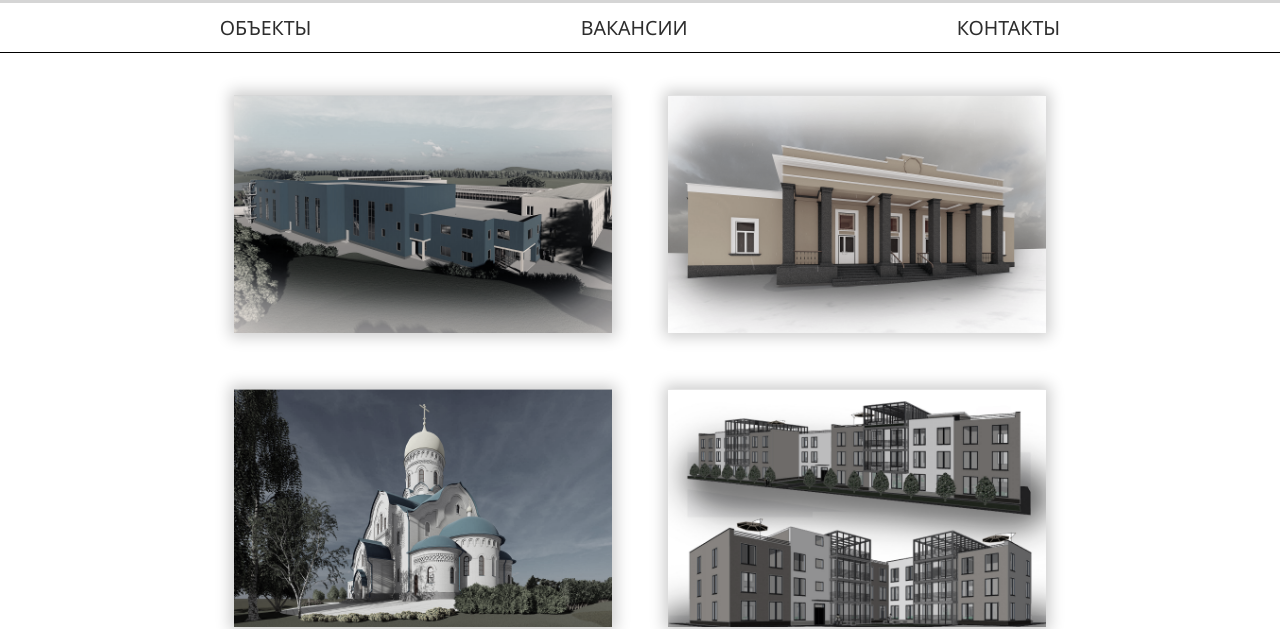
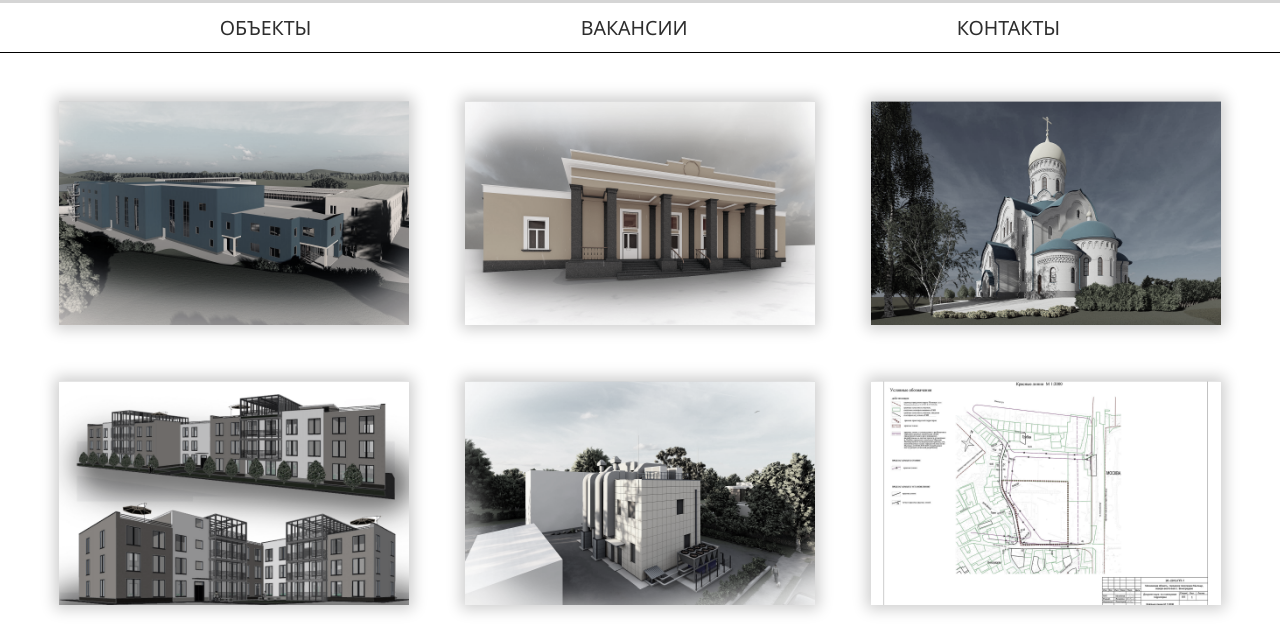
Before and after one commit to just-oleg/just-oleg.github.io, a plain HTML site: page index.html in a window 1280 px wide. Shown: the part 205-834 px from the top of the page. Drawn offline with Linux system fonts and the light colour scheme.

Commit message:
Update style.css

```diff
--- a/css/styles.css
+++ b/css/styles.css
@@ -254,9 +254,9 @@ section:nth-child(3) {
 
 .images-grid-item {
   /* width: 100%; */
-  min-width: 27em;
+  min-width: 25em;
   /* height: 100%; */
-  min-height: 17em;
+  min-height: 16em;
   margin: 2em;
   background-position: center;
   background-repeat: no-repeat;
```
